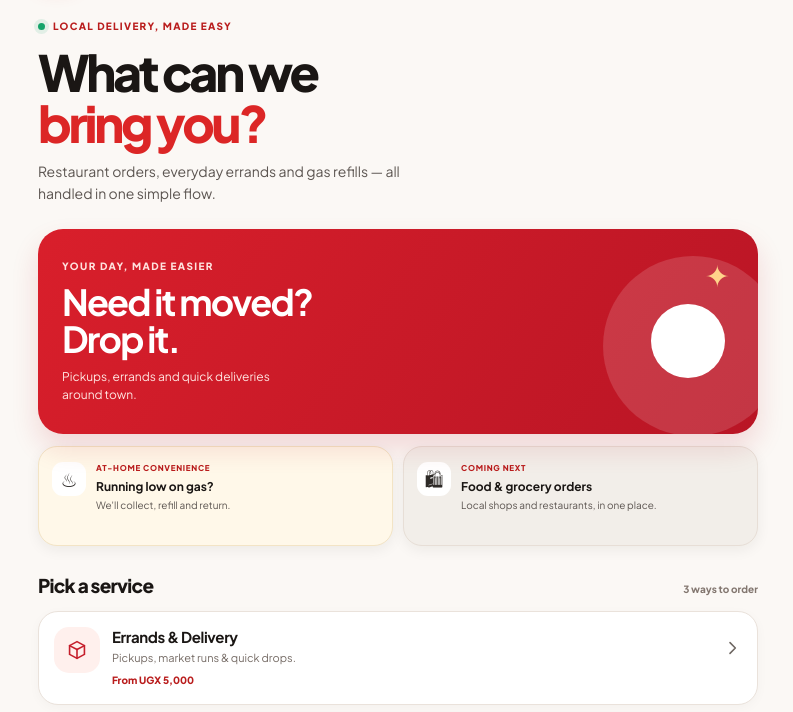
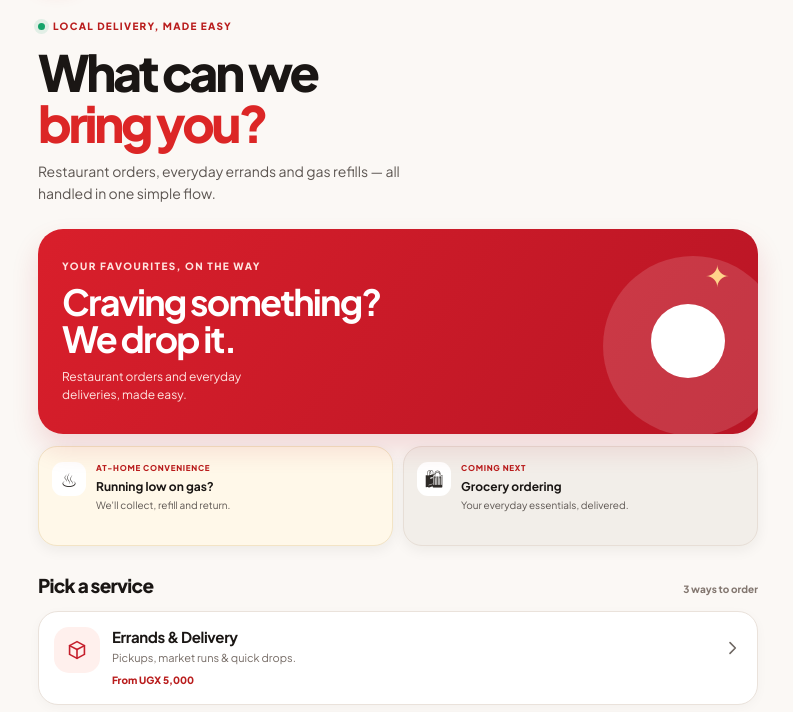
Before and after one commit to Droruga/drop-arua-pwa, a plain HTML site: page index.html in a window 1280 px wide. Both pictures are taken after a click on the button "Explore Drop". Shown: the part 75-787 px from the top of the page, without its empty margins (242-1035 px from the left). Drawn offline with Linux system fonts and the light colour scheme.

Commit message:
Align Drop promotions with live restaurant delivery and upcoming groceries

```diff
--- a/index.html
+++ b/index.html
@@ -157,10 +157,10 @@
         </section>
 
         <section class="promo-stack" aria-label="Drop offers">
-          <article class="promo-banner promo-banner--main"><div class="promo-copy"><p class="promo-kicker">YOUR DAY, MADE EASIER</p><h2>Need it moved?<br><em>Drop it.</em></h2><p>Pickups, errands and quick deliveries around town.</p></div><div class="promo-art" aria-hidden="true"><span class="promo-circle"></span><span class="promo-spark">✦</span></div></article>
+          <article class="promo-banner promo-banner--main"><div class="promo-copy"><p class="promo-kicker">YOUR FAVOURITES, ON THE WAY</p><h2>Craving something?<br><em>We drop it.</em></h2><p>Restaurant orders and everyday deliveries, made easy.</p></div><div class="promo-art" aria-hidden="true"><span class="promo-circle"></span><span class="promo-spark">✦</span></div></article>
           <div class="promo-mini-grid">
             <article class="promo-mini promo-mini--gas"><span class="promo-mini-icon">♨</span><div><p class="promo-kicker">AT-HOME CONVENIENCE</p><h3>Running low on gas?</h3><p>We'll collect, refill and return.</p></div></article>
-            <article class="promo-mini promo-mini--soon"><span class="promo-mini-icon">🛍</span><div><p class="promo-kicker">COMING NEXT</p><h3>Food &amp; grocery orders</h3><p>Local shops and restaurants, in one place.</p></div></article>
+            <article class="promo-mini promo-mini--soon"><span class="promo-mini-icon">🛍</span><div><p class="promo-kicker">COMING NEXT</p><h3>Grocery ordering</h3><p>Your everyday essentials, delivered.</p></div></article>
           </div>
         </section>
         <section class="services" aria-labelledby="services-title">
```
